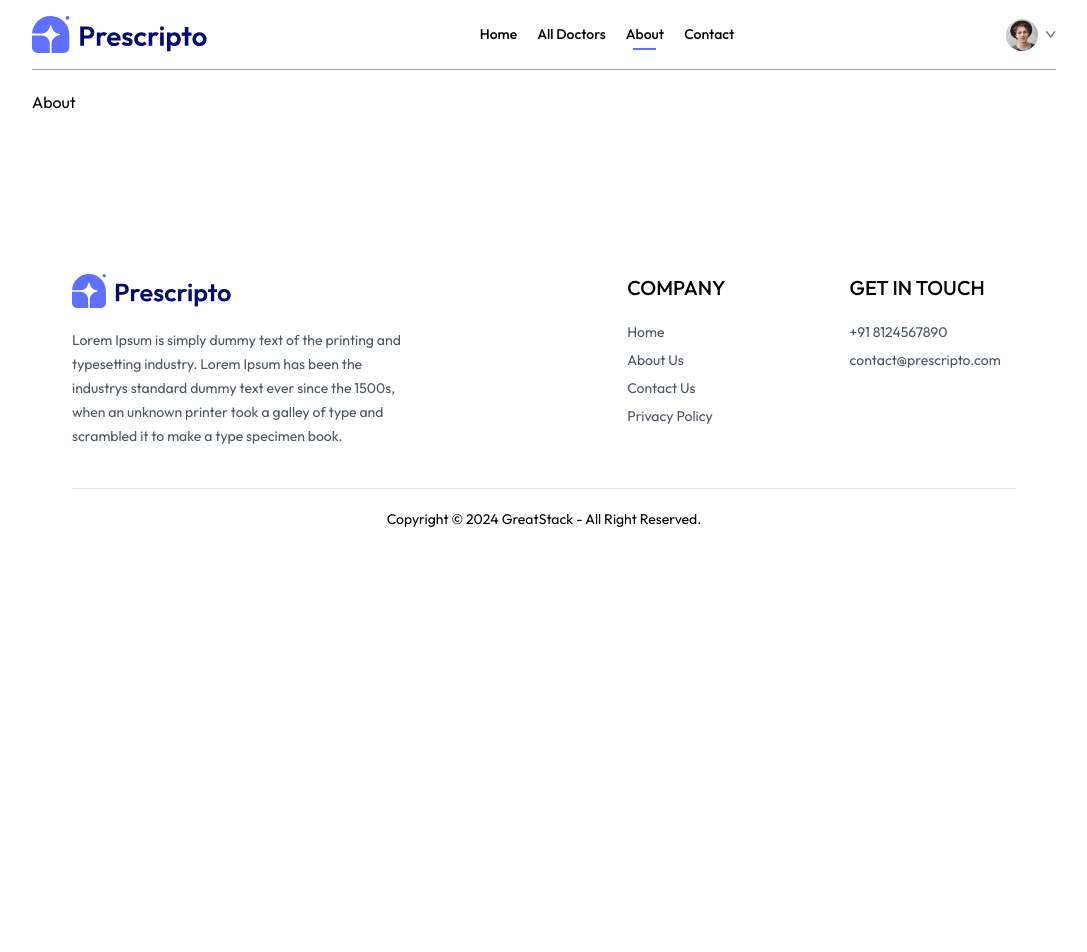
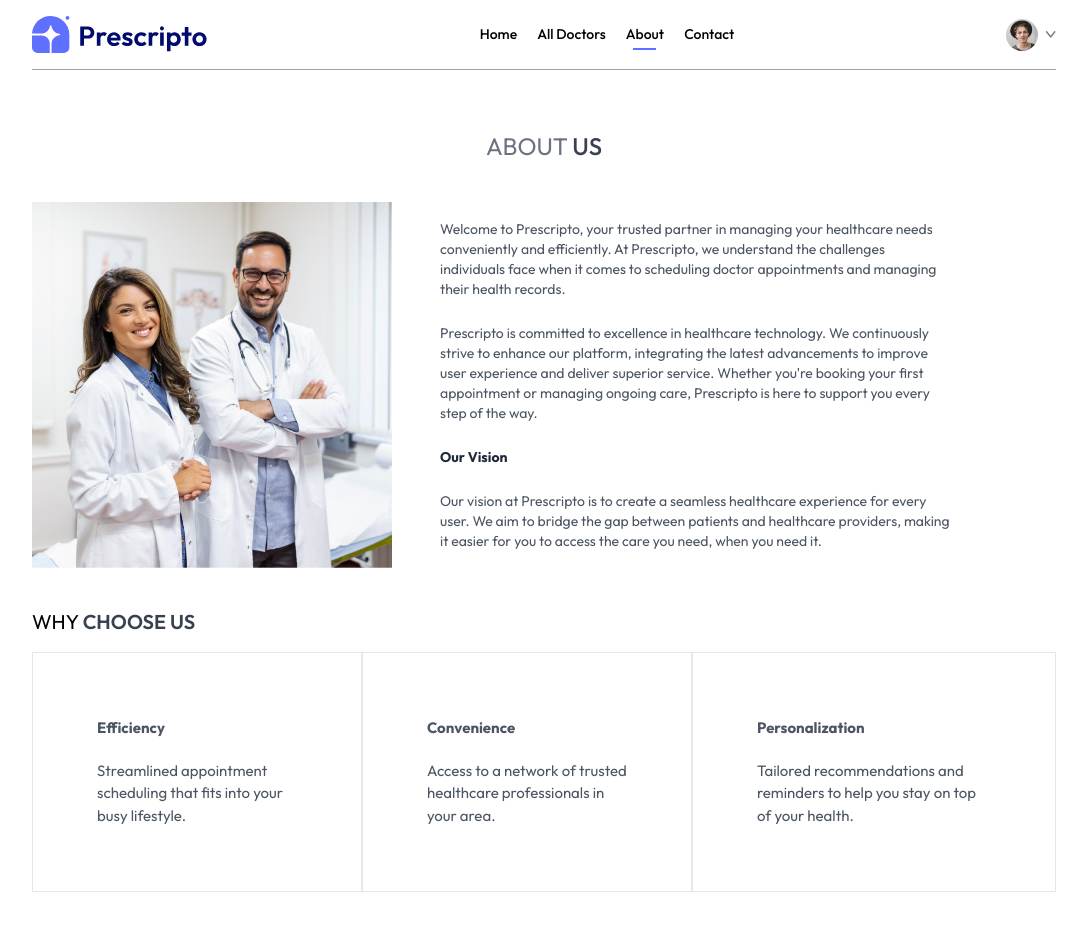
Before and after one commit to i-sayankh/prescripto, a React (Vite) app in the folder client/: page /about in a window 1280 px wide. Shown: the top 952 px of the page, without its empty margins (96-1183 px from the left). Before the commit the page ends 800 px from the top, so only its background shows below. Built offline with nearby package versions, Linux system fonts and the light colour scheme.

Commit message:
About Us Page

```diff
--- a/client/src/components/Footer.jsx
+++ b/client/src/components/Footer.jsx
@@ -34,7 +34,7 @@
 
             <div>
                 <hr />
-                <p className="py-5 text-sm text-center">Copyright © 2024 GreatStack - All Right Reserved.</p>
+                <p className="py-5 text-sm text-center">Copyright © 2024 Sayan Khutia - All Right Reserved.</p>
             </div>
         </div>
     )
--- a/client/src/pages/About.jsx
+++ b/client/src/pages/About.jsx
@@ -1,6 +1,67 @@
+import { assets } from "../assets/assets"
+
+/**
+ * About component that displays company information, vision, and key features
+ * Uses responsive design with Tailwind CSS for styling
+ */
 const About = () => {
   return (
-    <div>About</div>
+    <div>
+      {/* Header Section */}
+      <div className="text-center text-2xl pt-10 text-gray-500">
+        <p>ABOUT <span className="text-gray-700 font-medium">US</span></p>
+      </div>
+
+      {/* Main Content Section - Company Introduction */}
+      <div className="my-10 flex flex-col md:flex-row gap-12">
+        {/* Company Image */}
+        <img className="w-full max-w-[360px]" src={assets.about_image} alt="" />
+
+        {/* Company Description and Vision */}
+        <div className="flex flex-col justify-center gap-6 md:w-2/4 text-sm text-gray-600">
+          <p>
+            Welcome to Prescripto, your trusted partner in managing your healthcare needs conveniently and efficiently. At Prescripto, we
+            understand the challenges individuals face when it comes to scheduling doctor appointments and managing their health records.
+          </p>
+          <p>
+            Prescripto is committed to excellence in healthcare technology. We continuously strive to enhance our platform, integrating the
+            latest advancements to improve user experience and deliver superior service. Whether you&apos;re booking your first appointment
+            or managing ongoing care, Prescripto is here to support you every step of the way.
+          </p>
+          <b className="text-gray-800">Our Vision</b>
+          <p>
+            Our vision at Prescripto is to create a seamless healthcare experience for every user. We aim to bridge the gap between
+            patients and healthcare providers, making it easier for you to access the care you need, when you need it.
+          </p>
+        </div>
+      </div>
+
+      {/* Features Section Header */}
+      <div className="text-xl my-4">
+        <p>WHY <span className="text-gray-700 font-semibold">CHOOSE US</span></p>
+      </div>
+
+      {/* Features Grid - Displays key benefits with hover effects */}
+      <div className="flex flex-col md:flex-row mb-20">
+        {/* Efficiency Feature Card */}
+        <div className="border px-10 md:px-16 py-8 sm:py-16 flex flex-col gap-5 text-[15px] hover:bg-primary hover:text-white transition-all duration-300 text-gray-600 cursor-pointer">
+          <b>Efficiency</b>
+          <p>Streamlined appointment scheduling that fits into your busy lifestyle.</p>
+        </div>
+
+        {/* Convenience Feature Card */}
+        <div className="border px-10 md:px-16 py-8 sm:py-16 flex flex-col gap-5 text-[15px] hover:bg-primary hover:text-white transition-all duration-300 text-gray-600 cursor-pointer">
+          <b>Convenience</b>
+          <p>Access to a network of trusted healthcare professionals in your area.</p>
+        </div>
+
+        {/* Personalization Feature Card */}
+        <div className="border px-10 md:px-16 py-8 sm:py-16 flex flex-col gap-5 text-[15px] hover:bg-primary hover:text-white transition-all duration-300 text-gray-600 cursor-pointer">
+          <b>Personalization</b>
+          <p>Tailored recommendations and reminders to help you stay on top of your health.</p>
+        </div>
+      </div>
+    </div>
   )
 }
 
```
